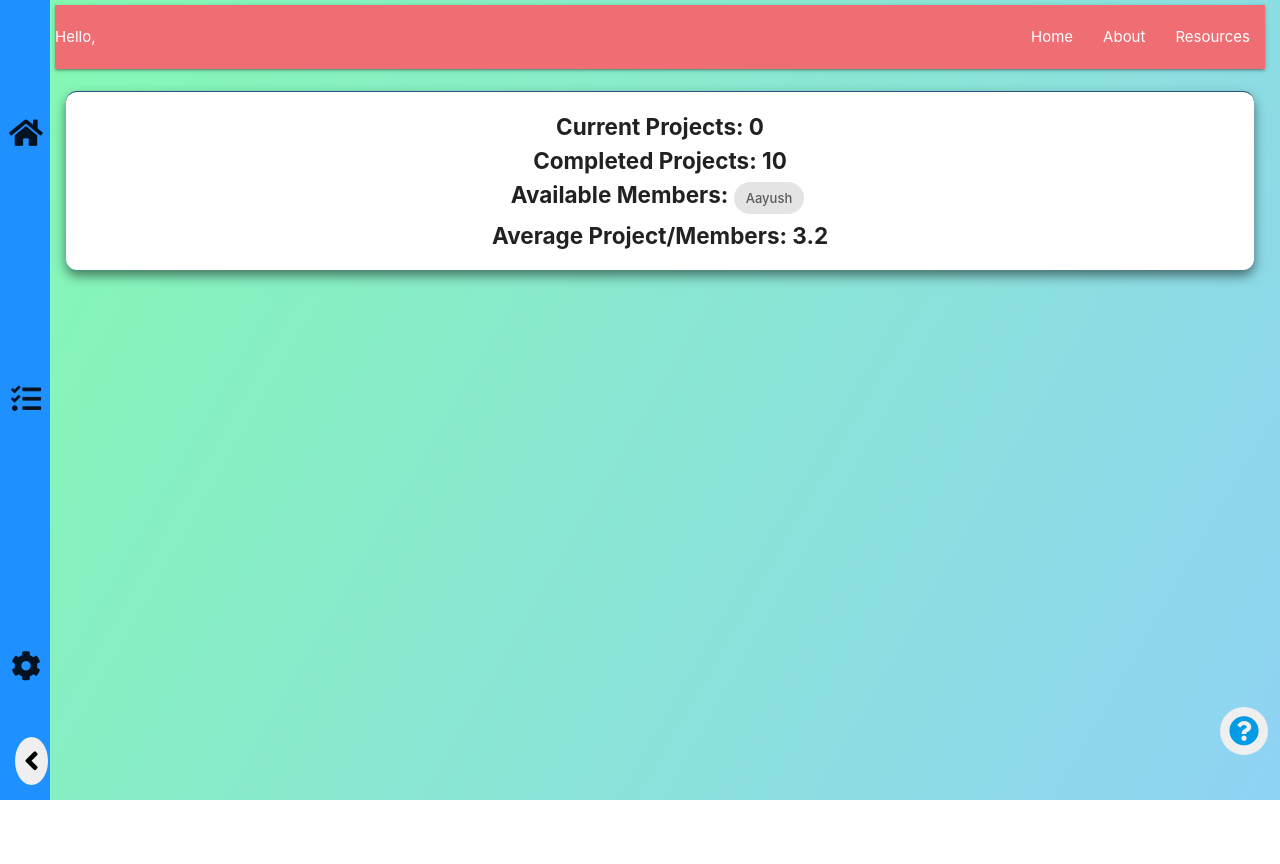
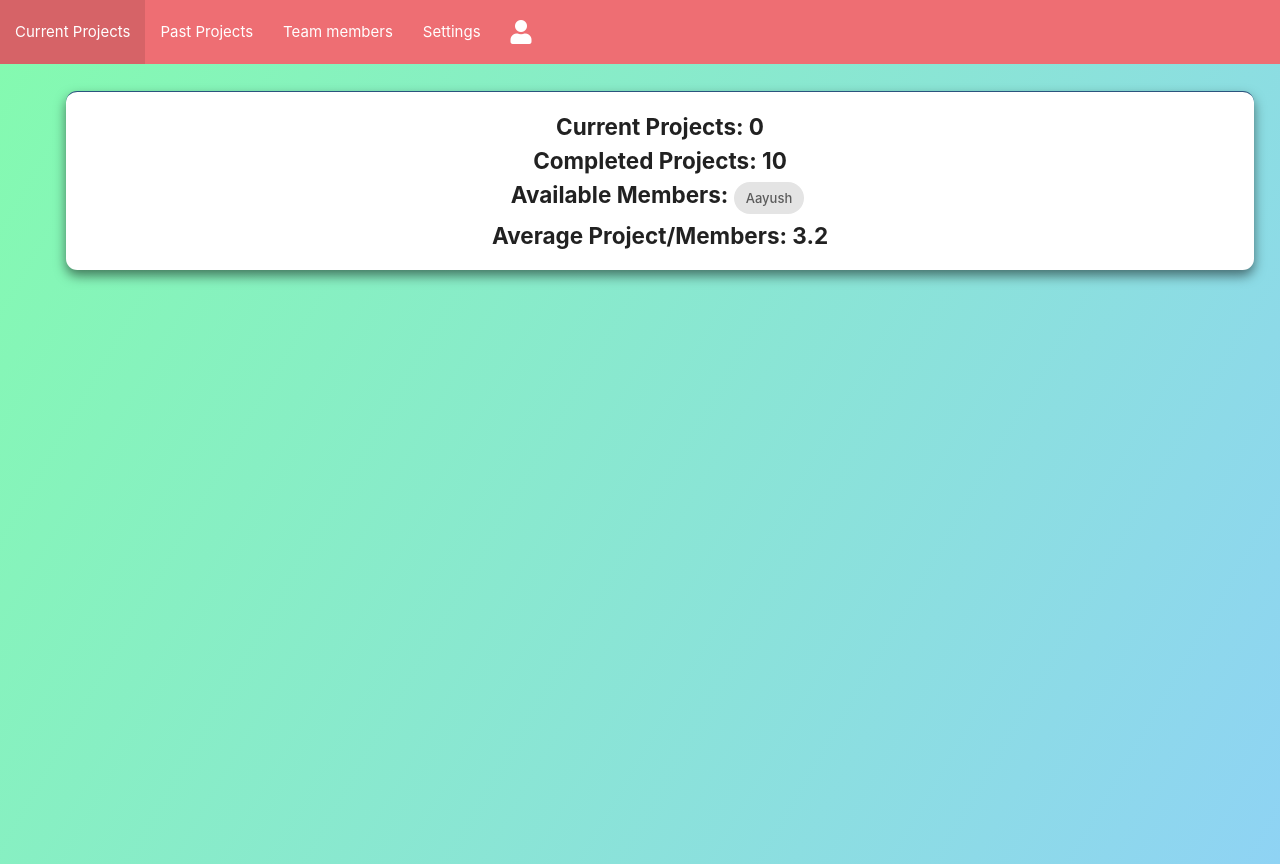
Before and after one commit to LSBDCMonroe/project-management-app, a React (Create React App) app: page / in a window 1280 px wide. Both pictures are taken after a click on the button "LOGIN". Before the commit the page ends 800 px from the top, so only its background shows below. Built offline with nearby package versions, Linux system fonts and the light colour scheme.

Commit message:
Changed side header to sideNavbar, created new NavBar

```diff
--- a/package.json
+++ b/package.json
@@ -11,6 +11,7 @@
     "@types/react-router-dom": "^4.3.3",
     "@types/styled-components": "^4.1.16",
     "enzyme-adapter-react-16": "^1.14.0",
+    "material-ui": "^0.20.2",
     "react": "^16.8.6",
     "react-dom": "^16.8.6",
     "react-reveal": "^1.2.2",
--- a/src/App.tsx
+++ b/src/App.tsx
@@ -20,7 +20,8 @@ export default class App extends React.Component <{}, Props>{
       return (
         <Router>
           <div className={this.state.showNav? "grid-main": ""}>
-          <Navbar showNav={this.state.showNav} hide={()=>{this.setState({showNav: !this.state.showNav})}}/>
+          {/*<Navbar showNav={this.state.showNav} hide={()=>{this.setState({showNav: !this.state.showNav})}}/>*/}
+          <Navbar/>
           <Switch>
             <Route path="/projects" render={()=> <Projects {...this.state} />} />
             <Route path="/setting" component={Setting} />
--- a/src/components/Navbar.tsx
+++ b/src/components/Navbar.tsx
@@ -36,7 +36,7 @@ const FloatBtn = styled.button`
     bottom: 3em;`;
 
 const active = {textShadow: "2px 2px 4px #000000" , color: "white"};
-const Navbar = ({showNav, hide}: {showNav: any, hide: any})=> (
+const sideNavbar = ({showNav, hide}: {showNav: any, hide: any})=> (
   <div>
     <Nav className={showNav? "show": "hide"}>
 
@@ -49,4 +49,22 @@ const Navbar = ({showNav, hide}: {showNav: any, hide: any})=> (
   </div>
   );
 
+const Navbar = () => (
+
+  <nav>
+  <div className="nav-wrapper">  <ul id="nav-mobile" className="left hide-on-med-and-down">
+      <li><NavLink to="/projects">Current Projects</NavLink></li>
+      <li><NavLink to="/#">Past Projects</NavLink></li>
+      <li><NavLink to="/#">Team members</NavLink></li>
+      <li><NavLink to="/Setting">Settings</NavLink></li>
+      <li><NavLink to="/#"><i className="fas fa-user"></i></NavLink></li>
+    </ul>
+  </div>
+  <div className="nav-wrapper">  <ul id="nav-mobile" className="right hide-on-med-and-down">
+    </ul>
+  </div>
+  </nav>
+
+);
+
 export default Navbar;
--- a/src/pages/Home.tsx
+++ b/src/pages/Home.tsx
@@ -1,11 +1,9 @@
 import React from 'react';
 import styled from 'styled-components';
-import {Header} from '../components';
 import {Card, Wrapper} from '../style/styled';
 
 const Home = ({userName}:{userName: string})=>
   <Wrapper className="">
-      <Header userName={userName}/>
       <Card className="bold txt-sm">
       <div className="align-center">Current Projects: 0</div>
       <div className="align-center">Completed Projects: 10</div>
```
Also changed, not shown: src/components/Header.tsx (indentation only), 1 other file (tests, documents, lock files or other folders).
